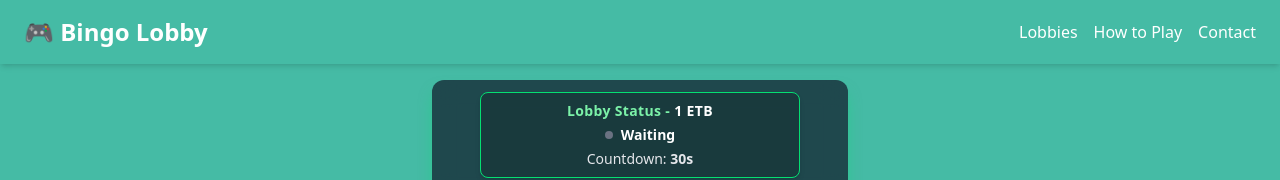
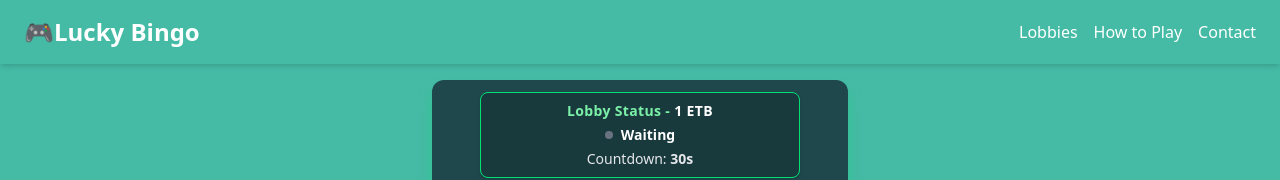
Before and after one commit to bellapacxx/bot-frontend, a Next.js app: page /1 in a window 1280 px wide. Shown: the top 180 px of the page. Built offline with nearby package versions, Linux system fonts and the light colour scheme; no server answers.

Commit message:
secondsssssssssss

```diff
--- a/app/[stake]/StakePageClient.tsx
+++ b/app/[stake]/StakePageClient.tsx
@@ -1,6 +1,6 @@
 "use client";
 
-import React from "react";
+import React, { Suspense } from "react";
 import { useSearchParams } from "next/navigation";
 import { WebSocketProvider } from "../components/WebSocketProvider";
 import LobbyScreen from "../components/LobbyScreen";
@@ -9,7 +9,8 @@ interface PageProps {
   stake: number;
 }
 
-export default function StakePageClient({ stake }: PageProps) {
+// ✅ Inner client component that uses the hook
+function SearchParamsWrapper({ stake }: { stake: number }) {
   const searchParams = useSearchParams();
   const telegramId = searchParams.get("user") || "guest";
 
@@ -19,3 +20,12 @@ export default function StakePageClient({ stake }: PageProps) {
     </WebSocketProvider>
   );
 }
+
+// ✅ Outer client component that wraps the hook usage in Suspense
+export default function StakePageClient({ stake }: PageProps) {
+  return (
+    <Suspense fallback={<div>Loading lobby…</div>}>
+      <SearchParamsWrapper stake={stake} />
+    </Suspense>
+  );
+}
--- a/app/[stake]/page.tsx
+++ b/app/[stake]/page.tsx
@@ -1,16 +1,16 @@
-// app/stake/[stake]/page.tsx (server component)
 import React, { Suspense } from "react";
 import StakePageClient from "./StakePageClient";
 
 interface PageProps {
-  params: { stake: string };
+  params: Promise<{ stake: string }>; // mark as Promise
 }
 
-export default function StakePage({ params }: PageProps) {
-  const stake = Number(params.stake);
+export default async function StakePage({ params }: PageProps) {
+  const resolvedParams = await params; // ✅ await params
+  const stake = Number(resolvedParams.stake);
 
   return (
-    <Suspense fallback={<div>Loading lobby...</div>}>
+    <Suspense fallback={<div>Loading lobby…</div>}>
       <StakePageClient stake={stake} />
     </Suspense>
   );
--- a/app/components/Header.tsx
+++ b/app/components/Header.tsx
@@ -28,7 +28,7 @@ export default function Header() {
       {/* Logo */}
       <div className="flex items-center gap-2">
         <h1 className="text-2xl font-bold text-white flex items-center gap-1">
-          🎮 Bingo Lobby
+          🎮Lucky Bingo
         </h1>
       </div>
 
--- a/app/layout.tsx
+++ b/app/layout.tsx
@@ -4,8 +4,8 @@ import "./globals.css";
 import { ReactNode } from "react";
 
 export const metadata = {
-  title: "Bingo Lobby",
-  description: "Play bingo online with real-time lobbies",
+  title: "Lucky Bingo",
+  description: "Play bingo online",
 };
 
 export default function RootLayout({ children }: { children: ReactNode }) {
```
